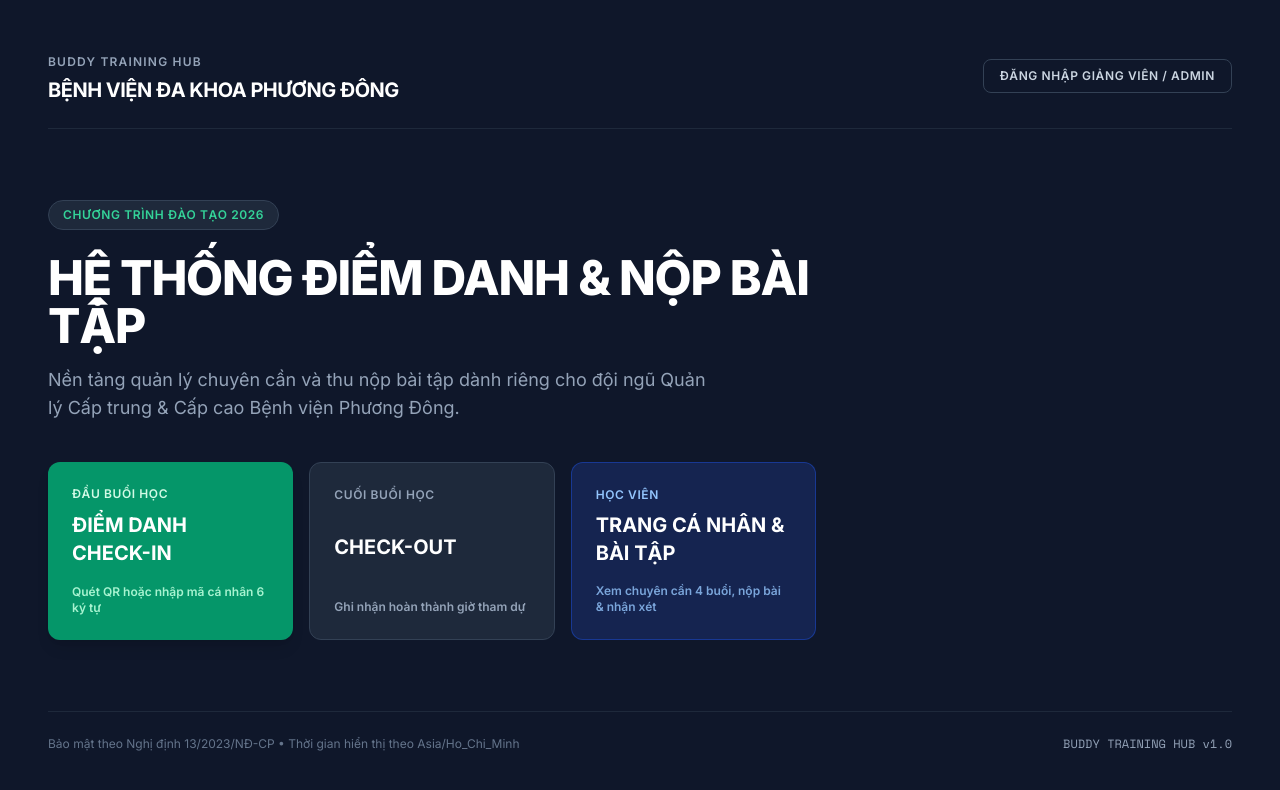
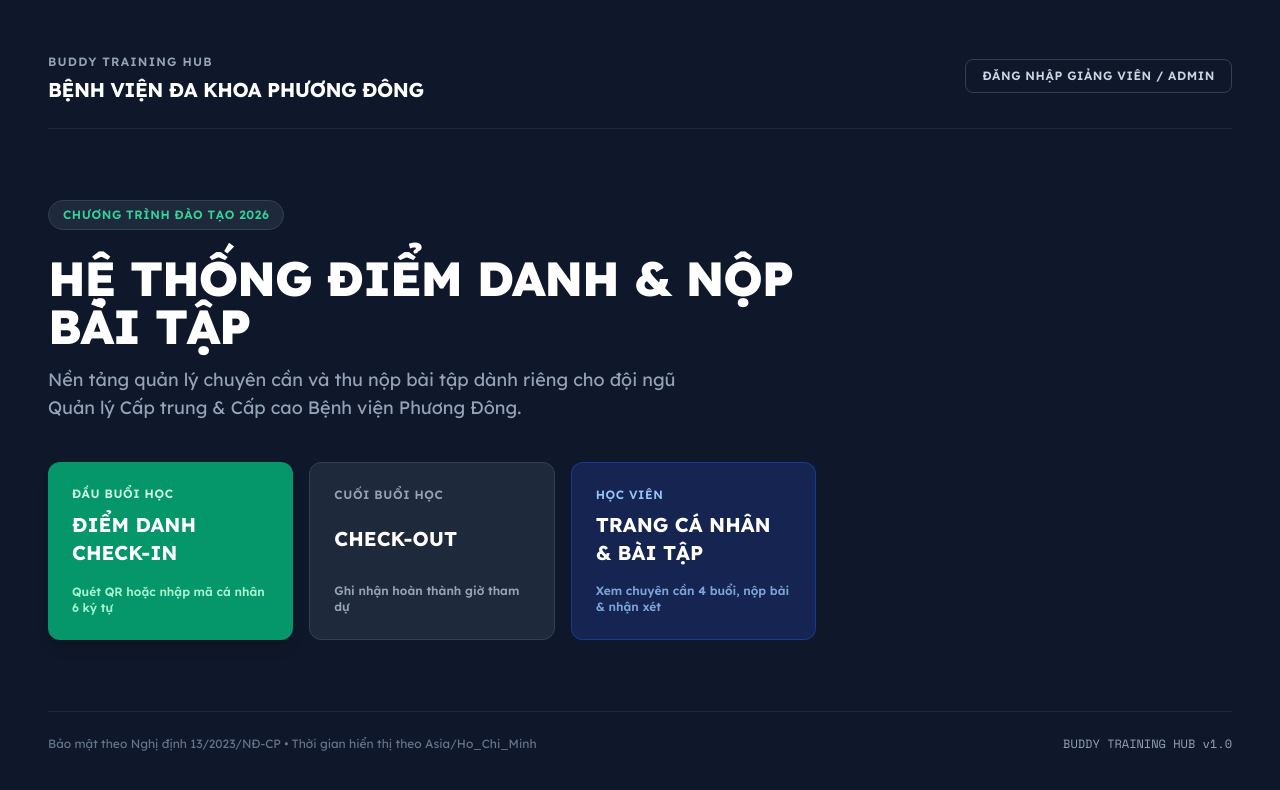
Before and after one commit to toilahieu1106/buddy-training-hub, a Next.js app: page / in a window 1280 px wide. Shown: the top 790 px of the page. Built offline with nearby package versions, Linux system fonts and the light colour scheme.

Commit message:
style: switch typography to Lexend (same as prepedu.com)

```diff
--- a/app/api/admin/reports/export-excel/route.ts
+++ b/app/api/admin/reports/export-excel/route.ts
@@ -8,7 +8,7 @@ const BRAND_PRIMARY = "00685E"; // Xanh Ngọc Bích / Deep Teal Phương Đông
 const BRAND_ACCENT = "004D46";  // Xanh Teal đậm
 const BRAND_LIGHT = "F0F7F6";   // Xanh ngọc rất nhạt xen kẽ
 const BORDER_COLOR = "D0DDD8";
-const FONT_FAMILY = "Inter";
+const FONT_FAMILY = "Lexend";
 
 export async function GET(req: NextRequest) {
   try {
--- a/app/layout.tsx
+++ b/app/layout.tsx
@@ -1,10 +1,11 @@
 import type { Metadata } from "next";
-import { Inter, Space_Mono } from "next/font/google";
+import { Lexend, Space_Mono } from "next/font/google";
 import "./globals.css";
 
-const inter = Inter({
+const lexend = Lexend({
+  weight: ["300", "400", "500", "600", "700", "800"],
   subsets: ["vietnamese", "latin"],
-  variable: "--font-inter",
+  variable: "--font-lexend",
   display: "swap",
 });
 
@@ -26,7 +27,7 @@ export default function RootLayout({
   children: React.ReactNode;
 }>) {
   return (
-    <html lang="vi" className={`${inter.variable} ${spaceMono.variable}`}>
+    <html lang="vi" className={`${lexend.variable} ${spaceMono.variable}`}>
       <body className="min-h-screen antialiased text-slate-900 bg-slate-50 font-sans selection:bg-slate-800 selection:text-white">
         {children}
       </body>
--- a/scripts/generate_sample_report.js
+++ b/scripts/generate_sample_report.js
@@ -10,7 +10,7 @@ const BRAND_PRIMARY = "00685E";   // Xanh Ngọc Bích / Deep Teal
 const BRAND_ACCENT = "004D46";    // Xanh Teal đậm
 const BRAND_LIGHT = "F0F7F6";     // Xanh ngọc rất nhạt cho dòng xen kẽ
 const BORDER_COLOR = "D0DDD8";    // Viền nhẹ hài hòa
-const FONT_FAMILY = "Inter";
+const FONT_FAMILY = "Lexend";
 
 async function main() {
   const course = await prisma.course.findFirst({
--- a/tailwind.config.ts
+++ b/tailwind.config.ts
@@ -9,7 +9,7 @@ const config: Config = {
   theme: {
     extend: {
       fontFamily: {
-        sans: ["var(--font-inter)", "system-ui", "sans-serif"],
+        sans: ["var(--font-lexend)", "system-ui", "sans-serif"],
         mono: ["var(--font-space-mono)", "monospace"],
       },
       colors: {
```
Also changed, not shown: scripts/inspect_prepedu.js (added, +23 -0 lines).
